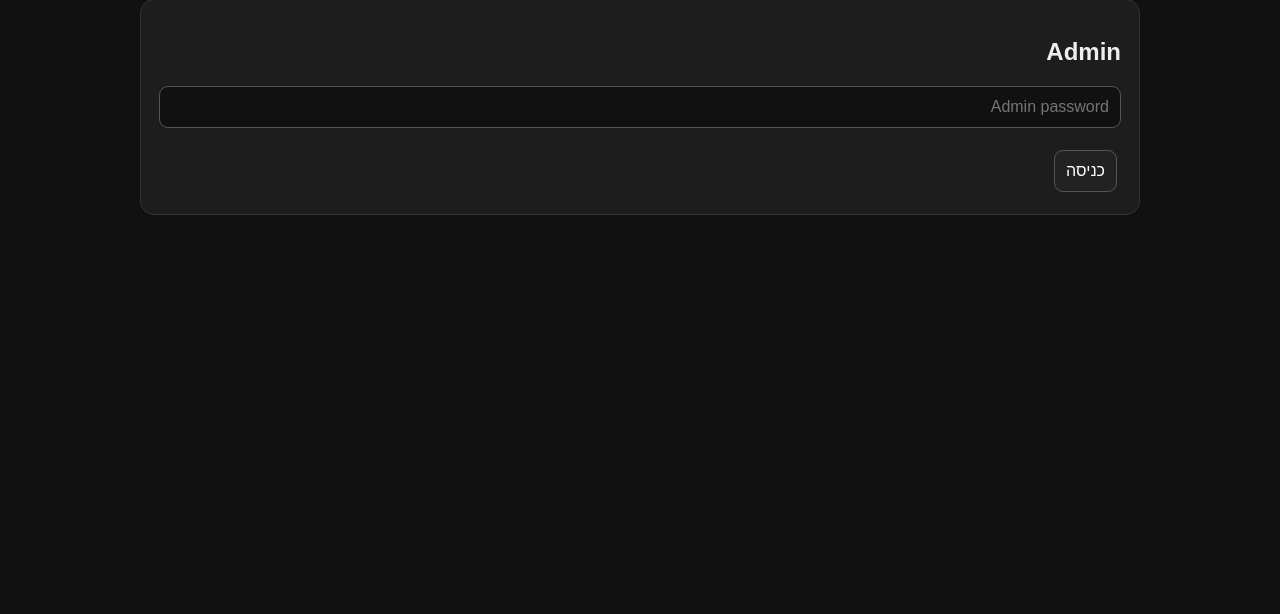
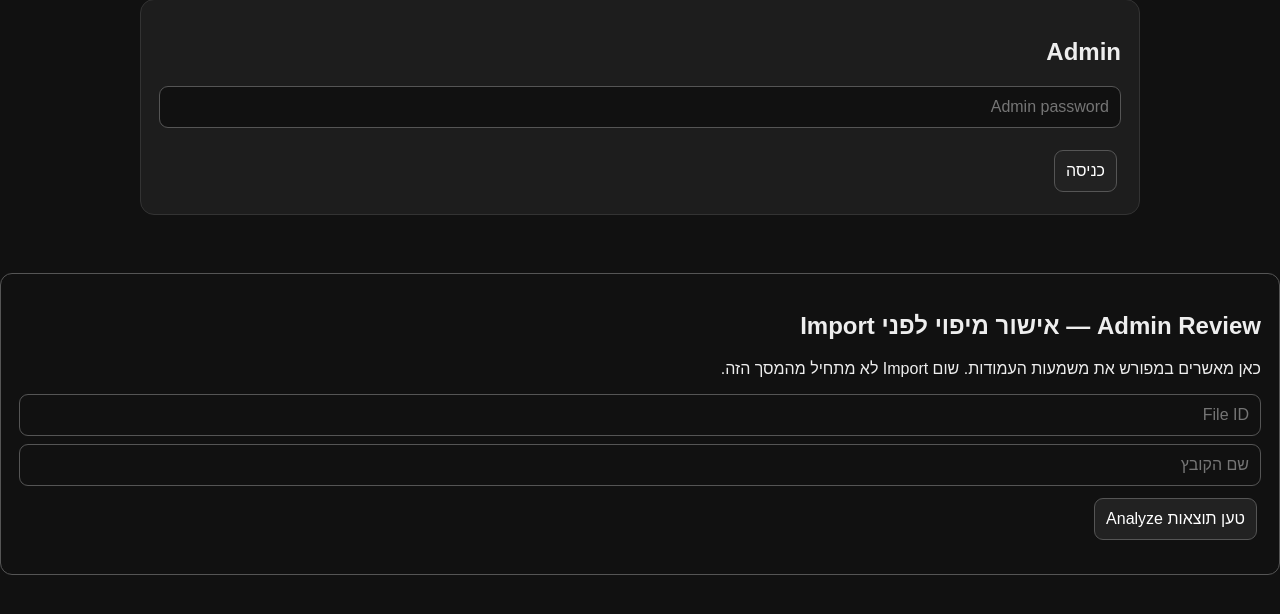
Before and after one commit to xxxmen1508/Osint-el.ag.fb, a FastAPI app: page / in a window 1280 px wide. Shown: the part 131-745 px from the top of the page. Run offline with FastAPI, Linux system fonts and the light colour scheme; data that the repository does not hold is empty; parts of the project's set-up code (start-up, migrations or seed data) failed here and were passed over.

Commit message:
Update index.html

```diff
--- a/app/templates/index.html
+++ b/app/templates/index.html
@@ -855,6 +855,168 @@ function escapeHtml(value){
 
 </script>
 
+
+<section id="v7-admin-review" style="margin-top:24px;padding:18px;border:1px solid #555;border-radius:12px">
+  <h2>Admin Review — אישור מיפוי לפני Import</h2>
+  <p>
+    כאן מאשרים במפורש את משמעות העמודות. שום Import לא מתחיל מהמסך הזה.
+  </p>
+
+  <div style="display:flex;gap:8px;flex-wrap:wrap">
+    <input id="v7-file-id" placeholder="File ID" style="min-width:330px">
+    <input id="v7-file-name" placeholder="שם הקובץ" style="min-width:220px">
+    <button onclick="v7LoadAnalyze()">טען תוצאות Analyze</button>
+  </div>
+
+  <div id="v7-status" style="margin-top:12px"></div>
+  <div id="v7-review-table" style="overflow:auto;margin-top:12px"></div>
+
+  <button id="v7-save-plan" onclick="v7SavePlan()" style="display:none;margin-top:12px">
+    ✅ אשר מיפוי ושמור Import Plan
+  </button>
+</section>
+
+<script>
+const V7_OPTIONS = [
+  ["ignore","התעלם"],
+  ["national_id","תעודת זהות"],
+  ["phone","טלפון"],
+  ["email","אימייל"],
+  ["first_name","שם פרטי"],
+  ["last_name","שם משפחה"],
+  ["name","שם מלא"],
+  ["address","כתובת"],
+  ["city","עיר / יישוב"],
+  ["location","מיקום"],
+  ["location_detail","מיקום מפורט"],
+  ["birth_date","תאריך לידה"],
+  ["birth_year","שנת לידה"],
+  ["gender","מגדר"],
+  ["relationship_status","מצב זוגי"],
+  ["work","עבודה / מקצוע"],
+  ["facebook_id","Facebook ID"],
+  ["external_numeric_id","מזהה חיצוני"],
+  ["identifier","מזהה"],
+  ["text","טקסט"]
+];
+
+let v7Data = null;
+
+function v7Esc(v) {
+  return String(v ?? "").replace(/[&<>"']/g, x => ({
+    "&":"&amp;","<":"&lt;",">":"&gt;","\"":"&quot;","'":"&#39;"
+  }[x]));
+}
+
+async function v7LoadAnalyze() {
+  const id = document.getElementById("v7-file-id").value.trim();
+  const status = document.getElementById("v7-status");
+  const table = document.getElementById("v7-review-table");
+  const save = document.getElementById("v7-save-plan");
+
+  save.style.display = "none";
+  table.innerHTML = "";
+
+  if (!id) {
+    status.textContent = "יש להזין File ID.";
+    return;
+  }
+
+  status.textContent = "טוען נתוני Analyze...";
+
+  // Existing project endpoint is /api/status; use its returned analysis if available.
+  try {
+    const r = await fetch("/api/status");
+    const data = await r.json();
+
+    let analysis = null;
+    if (Array.isArray(data.analyses)) {
+      analysis = data.analyses.find(x => String(x.file_id) === id || String(x.id) === id);
+    }
+    if (!analysis && data.analysis && String(data.analysis.file_id || data.analysis.id) === id) {
+      analysis = data.analysis;
+    }
+
+    if (!analysis) {
+      status.textContent = "לא נמצא — לא נמצאה תוצאת Analyze זמינה דרך /api/status.";
+      return;
+    }
+
+    v7Data = analysis;
+    v7RenderAnalysis(analysis);
+    save.style.display = "inline-block";
+    status.textContent = "תוצאות Analyze נטענו. בדוק ואשר כל עמודה לפני Import.";
+  } catch (e) {
+    status.textContent = "שגיאה בטעינת Analyze: " + e.message;
+  }
+}
+
+function v7RenderAnalysis(a) {
+  const cols = a.columns || [];
+  const table = document.getElementById("v7-review-table");
+
+  let out = "<table style='width:100%;border-collapse:collapse'>";
+  out += "<tr><th>עמודה</th><th>סוג</th><th>הצעת המערכת</th><th>ביטחון</th><th>דוגמאות</th><th>אישור Admin</th></tr>";
+
+  cols.forEach((c, i) => {
+    const candidates = c.semantic_candidates || [];
+    const first = candidates[0] || {};
+    const selected = first.meaning || "ignore";
+
+    let opts = V7_OPTIONS.map(o =>
+      "<option value='" + v7Esc(o[0]) + "'" +
+      (o[0] === selected ? " selected" : "") + ">" +
+      v7Esc(o[1]) + "</option>"
+    ).join("");
+
+    const examples = (c.examples || []).slice(0, 5).map(v7Esc).join(" | ");
+
+    out += "<tr>";
+    out += "<td>" + v7Esc(c.index ?? (i+1)) + "</td>";
+    out += "<td>" + v7Esc(c.inferred_type) + "</td>";
+    out += "<td>" + v7Esc(first.meaning || "לא נקבע") + "</td>";
+    out += "<td>" + v7Esc(first.confidence || "לא נקבע") + "</td>";
+    out += "<td>" + examples + "</td>";
+    out += "<td><select data-v7-col='" + v7Esc(c.index ?? (i+1)) + "'>" + opts + "</select></td>";
+    out += "</tr>";
+  });
+
+  out += "</table>";
+  table.innerHTML = out;
+}
+
+async function v7SavePlan() {
+  if (!v7Data) return;
+
+  const fileId = document.getElementById("v7-file-id").value.trim();
+  const fileName = document.getElementById("v7-file-name").value.trim() ||
+                   v7Data.name || v7Data.file_name || "unknown";
+
+  const mappings = [...document.querySelectorAll("[data-v7-col]")].map(el => ({
+    column_index: Number(el.dataset.v7Col),
+    meaning: el.value,
+    approved: true,
+    notes: ""
+  }));
+
+  const r = await fetch("/api/import-plan", {
+    method: "POST",
+    headers: {"Content-Type":"application/json"},
+    body: JSON.stringify({
+      file_id: fileId,
+      file_name: fileName,
+      mappings
+    })
+  });
+
+  const data = await r.json();
+  document.getElementById("v7-status").textContent =
+    data.ok
+      ? "✅ Import Plan נשמר. עדיין לא בוצע Import."
+      : "❌ " + (data.error || "לא נמצא");
+}
+</script>
+
 </body>
 
 </html>
```
